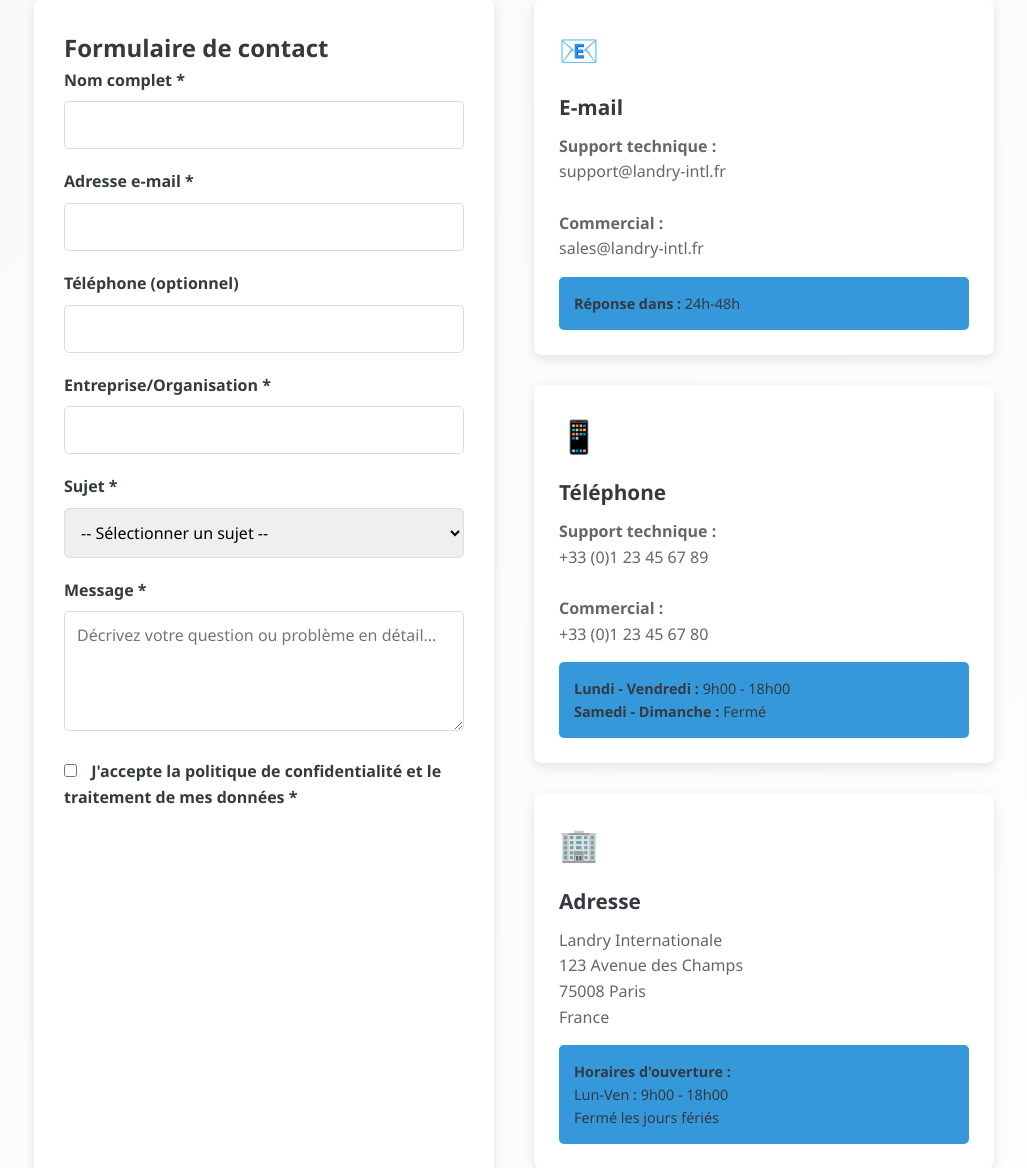
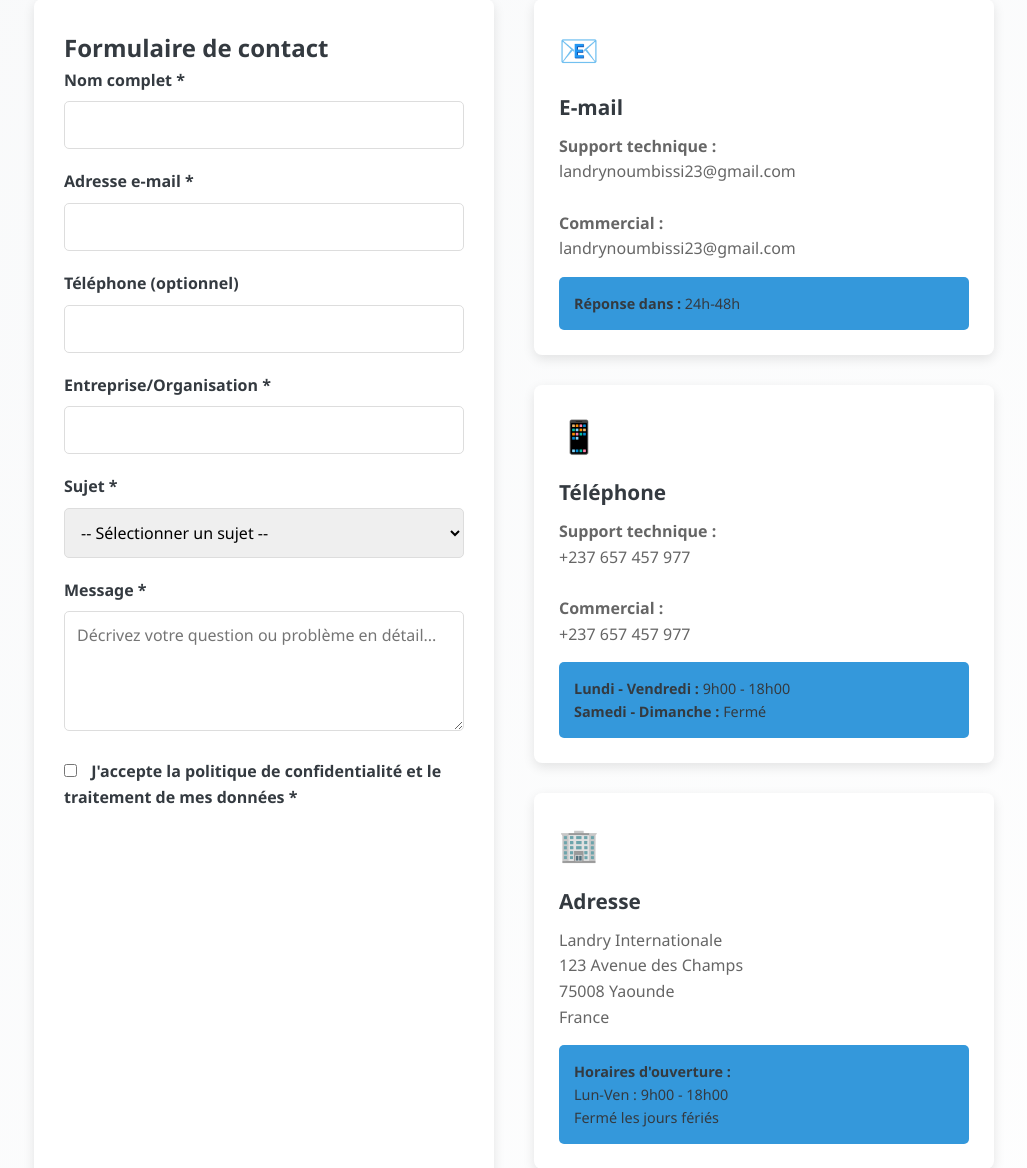
Before and after one commit to landry237-create/Matching_CV, a Python web app: template src/interface_web/templates/contact.html in a window 1280 px wide. Shown: the part 286-1454 px from the top of the page, without its empty margins (126-1153 px from the left). Run offline with Jinja, Linux system fonts and the light colour scheme; the template is opened without the code that fills it, so the values that code supplies are empty.

Commit message:
Update contact.html

```diff
--- a/src/interface_web/templates/contact.html
+++ b/src/interface_web/templates/contact.html
@@ -317,9 +317,9 @@
                     <h3>E-mail</h3>
                     <p>
                         <strong>Support technique :</strong><br>
-                        <a href="mailto:support@landry-intl.fr">support@landry-intl.fr</a><br><br>
+                        <a href="mailto:landrynoumbissi23@gmail.com">landrynoumbissi23@gmail.com</a><br><br>
                         <strong>Commercial :</strong><br>
-                        <a href="mailto:sales@landry-intl.fr">sales@landry-intl.fr</a>
+                        <a href="mailto:landrynoumbissi23@gmail.com">landrynoumbissi23@gmail.com</a>
                     </p>
                     <div class="hours">
                         <strong>Réponse dans :</strong> 24h-48h
@@ -331,9 +331,9 @@
                     <h3>Téléphone</h3>
                     <p>
                         <strong>Support technique :</strong><br>
-                        +33 (0)1 23 45 67 89<br><br>
+                        +237 657 457 977<br><br>
                         <strong>Commercial :</strong><br>
-                        +33 (0)1 23 45 67 80
+                        +237 657 457 977
                     </p>
                     <div class="hours">
                         <strong>Lundi - Vendredi :</strong> 9h00 - 18h00<br>
@@ -347,7 +347,7 @@
                     <p>
                         Landry Internationale<br>
                         123 Avenue des Champs<br>
-                        75008 Paris<br>
+                        75008 Yaounde<br>
                         France
                     </p>
                     <div class="hours">
```
